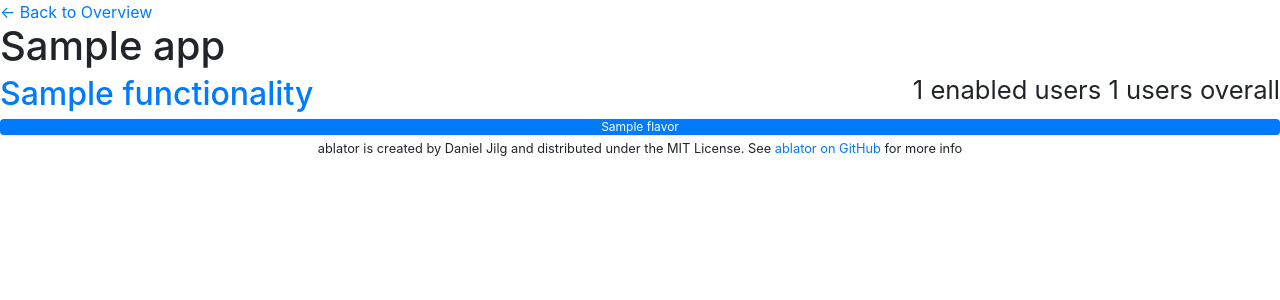
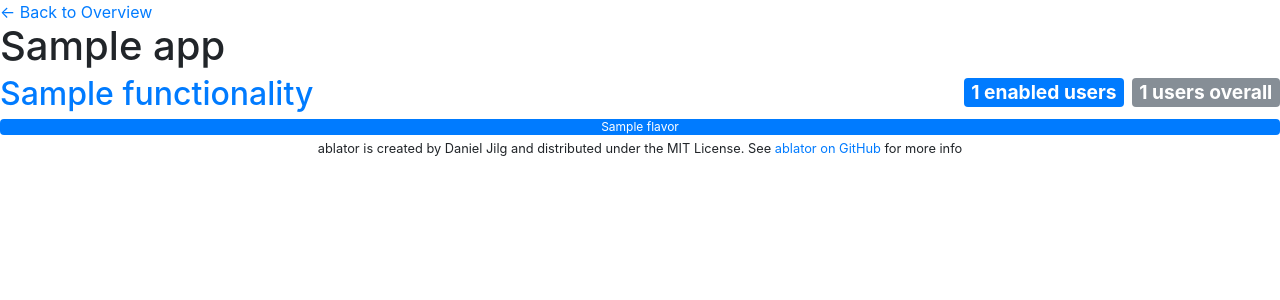
Before and after one commit to ablator/ablator, a Django app: page /app/00000000-0000-0000-0000-000000000001/ in a window 1280 px wide. Shown: the part 56-356 px from the top of the page. Run offline with Django 3.2, Linux system fonts and the light colour scheme; a user stored in the database is signed in; tables that the repository leaves empty hold one stand-in row (values such as "Sample post"); some libraries are stand-ins or nearby versions.

Commit message:
Update includes to Bootstrap 4
#33

```diff
--- a/ablator/web_admin/templates/_includes/functionality_enabled_users.html
+++ b/ablator/web_admin/templates/_includes/functionality_enabled_users.html
@@ -1,6 +1,6 @@
 <h2><a href="{% url 'functionality' functionality.id %}">{{ functionality.name }}</a>
     <small style="float: right;">
-        <span class="label label-success">{{ functionality.number_of_enabled_users }} enabled users</span>
-        <span class="label label-default">{{ functionality.number_of_users }} users overall</span>
+        <span class="badge badge-primary">{{ functionality.number_of_enabled_users }} enabled users</span>
+        <span class="badge badge-secondary">{{ functionality.number_of_users }} users overall</span>
     </small>
 </h2>
```
